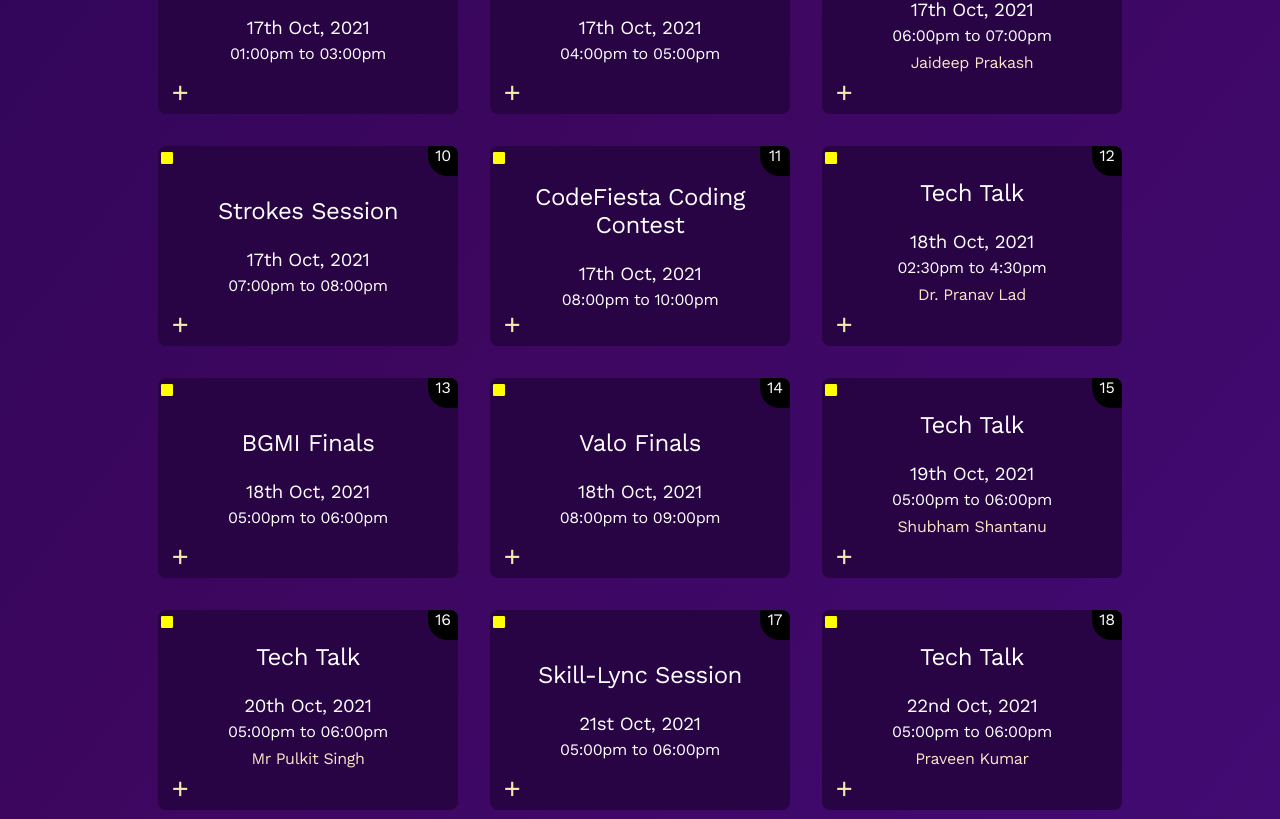
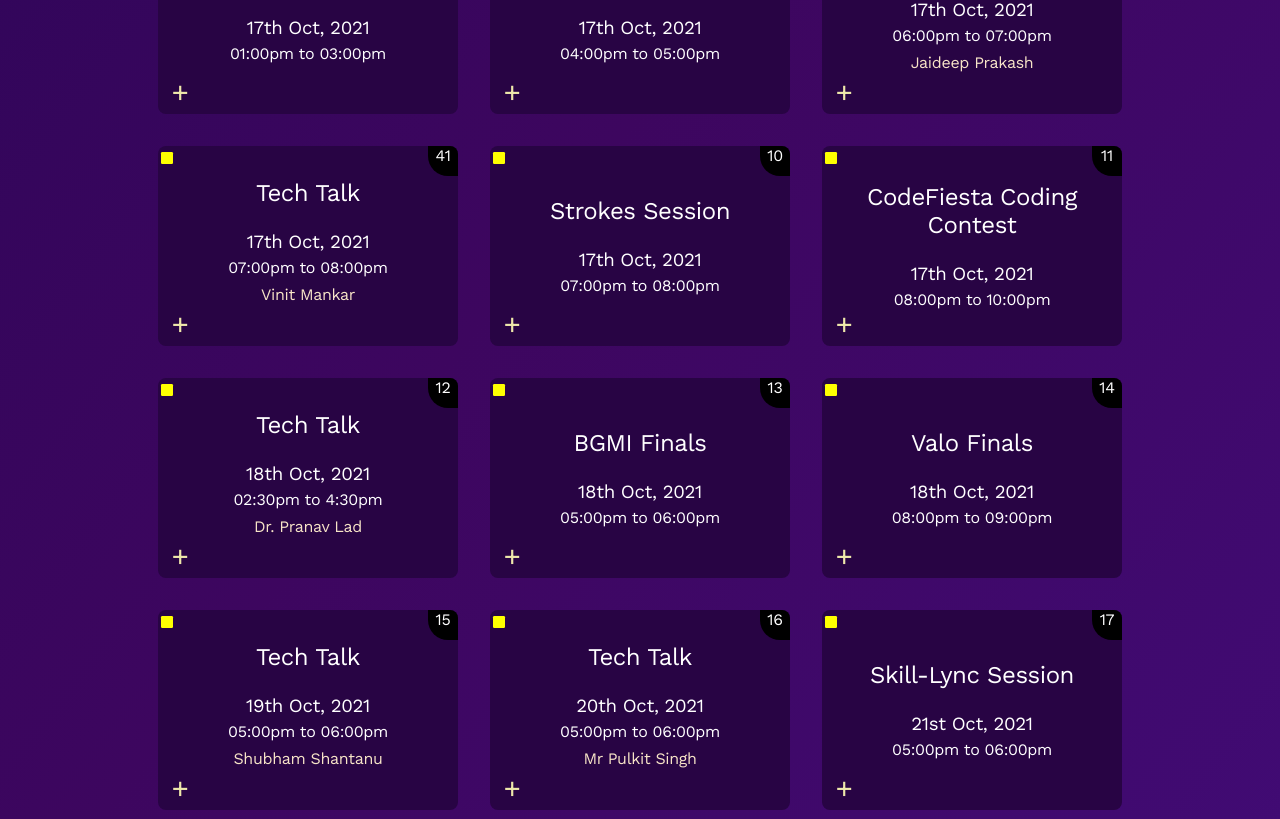
Before and after one commit to Kirito64/TF2021, a React (Create React App) app: page /calendar in a window 1280 px wide. Shown: the part 961-1780 px from the top of the page. Built offline with nearby package versions, Linux system fonts and the light colour scheme.

Commit message:
fixed ref bug,fixed GCalendar add btn and  added new speaker

```diff
--- a/src/Components/eventsSection/speakerLineUp/speakersData.js
+++ b/src/Components/eventsSection/speakerLineUp/speakersData.js
@@ -9,6 +9,7 @@ import vivekUmapathiImage from "../../techTalks/assets/vivekUmapathi.png";
 import ankitTripathiImage from "../../techTalks/assets/ankitTripathi.png";
 import umeshThotaImage from "../../techTalks/assets/umeshThota.png";
 import harishUthayamkumarImage from "../../techTalks/assets/harishUthayamkumar.png";
+import vinitMankarImage from "../../techTalks/assets/vinitMankar.png";
 
 export default [
   {
@@ -62,6 +63,29 @@ export default [
       "https://dare2compete.com/workshop/how-to-prepare-for-your-next-big-internship-or-job-on-or-off-campus-session-tantrafiesta-2021-indian-institute--224779",
   },
   {
+    id: 11,
+    speakerImage: vinitMankarImage,
+    speakerName: "Vinit Mankar",
+    speakerDesignation: "Product Designer",
+    speakerDetails: (
+      <p>
+        I have a sweet spot for hackathons. There’s a different high in staying
+        up for 36 hours straight and building things that would/wouldn’t work”
+        says our competetive and driven speaker Vinit Mankar. In this session,
+        Vinit, a product designer, will talk about design culture in engineering
+        colleges, ways to optimise time and resources in design hackathons, and
+        much more! Join us for this talk on “
+        <b>How to stand out in Design Hackathons</b>”.
+      </p>
+    ),
+    isLive: false,
+    date: "17th Oct 2021",
+    time: "7 pm IST",
+    animation: "fade-up",
+    joinLink:
+      "https://dare2compete.com/p/freelancing-and-time-management-in-college-session-duplicate-tantrafiesta-2021-indian-institute-of-information-technol-226080?lb=ujF9daB",
+  },
+  {
     id: 3,
     speakerImage: pranavLadImage,
     speakerName: "Dr. Pranav Lad",
@@ -84,7 +108,7 @@ export default [
     isLive: false,
     date: "18th Oct 2021",
     time: "2:30 pm IST",
-    animation: "fade-up",
+    animation: "zoom-in-up",
     joinLink:
       "https://dare2compete.com/workshop/ml-made-easy-using-matlab-workshop-tantrafiesta-2021-indian-institute-of-information-technology-iiit-nagpur-224748",
   },
@@ -105,7 +129,7 @@ export default [
     isLive: false,
     date: "19th Oct 2021",
     time: "6 pm IST",
-    animation: "zoom-in-up",
+    animation: "fade-up",
     joinLink: "https://bit.ly/3AwK4KY",
   },
   {
@@ -130,7 +154,7 @@ export default [
     isLive: false,
     date: "20th Oct 2021",
     time: "6 pm IST",
-    animation: "fade-up",
+    animation: "zoom-in-up",
     joinLink:
       "https://dare2compete.com/workshop/a-mindmap-for-competitive-exam-session-tantrafiesta-2021-indian-institute-of-information-technology-iiit-nagpur-225129",
   },
@@ -153,7 +177,7 @@ export default [
     isLive: false,
     date: "22nd Oct 2021",
     time: "6 pm IST",
-    animation: "zoom-in-up",
+    animation: "fade-up",
     joinLink:
       "https://dare2compete.com/workshop/open-source-as-a-career-session-tantrafiesta-2021-indian-institute-of-information-technology-iiit-nagpur-225601?lb=ujF9daB",
   },
@@ -179,7 +203,7 @@ export default [
     isLive: false,
     date: "23rd Oct 2021",
     time: "12 pm IST",
-    animation: "fade-up",
+    animation: "zoom-in-up",
     joinLink:
       "https://dare2compete.com/workshop/future-of-transportation-workshop-tantrafiesta-2021-indian-institute-of-information-technology-iiit-nagpur-224276",
   },
@@ -204,7 +228,7 @@ export default [
     isLive: false,
     date: "24th Oct 2021",
     time: "10 am IST",
-    animation: "zoom-in-up",
+    animation: "fade-up",
     joinLink:
       "https://dare2compete.com/workshop/countdown-to-a-better-climate-session-tantrafiesta-2021-indian-institute-of-information-technology-iiit-nagpur-225540?lb=ujF9daB",
   },
@@ -229,7 +253,7 @@ export default [
     isLive: false,
     date: "24 Oct 2021",
     time: "3 pm IST",
-    animation: "fade-up",
+    animation: "zoom-in-up",
     joinLink: "https://dare2compete.com/o/uZtbFQy?lb=7qZJDuw",
   },
   {
@@ -254,7 +278,7 @@ export default [
     isLive: false,
     date: "24th Oct 2021",
     time: "5 pm IST",
-    animation: "zoom-in-up",
+    animation: "fade-up",
     joinLink: "https://dare2compete.com/o/7N5rf0X?lb=7qZJDuw",
   },
 ];
--- a/src/Pages/calendar/Calendar.js
+++ b/src/Pages/calendar/Calendar.js
@@ -122,7 +122,7 @@ const Calendar = () => {
   const buttonsRef = useRef([]);
 
   useEffect(() => {
-    buttonsRef.current = buttonsRef.current.slice(0, calendarData.length);
+    buttonsRef.current = buttonsRef.current.slice(0, calendarData.length + 1);
   }, [calendarData]);
 
   const displayButton = (e) => {
@@ -257,20 +257,12 @@ const Calendar = () => {
                 <div className="number">
                   <p>{event.id}</p>
                 </div>
-                {!(
+                {(
                   checkIsUpcoming(
                     event.day,
                     event.startHour,
                     event.startMinute
-                  ) === false &&
-                  checkIsLive(
-                    event.day,
-                    event.endDay ? event.endaDay : event.day,
-                    event.startHour,
-                    event.startMinute,
-                    event.endHour,
-                    event.endMinute
-                  ) === false
+                  ) === true
                 ) ? (
                   <div>
                     {" "}
--- a/src/Pages/calendar/calendarData.js
+++ b/src/Pages/calendar/calendarData.js
@@ -184,6 +184,30 @@ export default [
     startHour: "17",
     startMinute: "59",
     endHour: "18",
+    endMinute: "59",
+    isLive:
+      currentDate === "2021-10-17" &&
+      currentTime >= "18:0:0" &&
+      currentTime <= "19:0:0"
+        ? true
+        : false,
+    type: ["techtalk"],
+    isUpcoming:
+      currentDate < "2021-10-17" ||
+      (currentDate === "2021-10-17" && currentTime <= "18:0:0")
+        ? true
+        : false,
+  },
+  {
+    id: 41,
+    title: "Tech Talk",
+    speaker: "Vinit Mankar",
+    date: "17th Oct, 2021",
+    time: "07:00pm to 08:00pm",
+    day: "17",
+    startHour: "18",
+    startMinute: "59",
+    endHour: "19",
     endMinute: "59",
     isLive:
       currentDate === "2021-10-17" &&
@@ -647,7 +671,7 @@ export default [
   },
   {
     id: 29,
-    title: "Tech Talk",
+    title: "Orator Talk",
     speaker: "Harish Uthayamkumar",
     date: "24th Oct, 2021",
     time: "05:00pm to 06:00pm",
```
Also changed, not shown: src/Components/techTalks/assets/vinitMankar.png (added).
